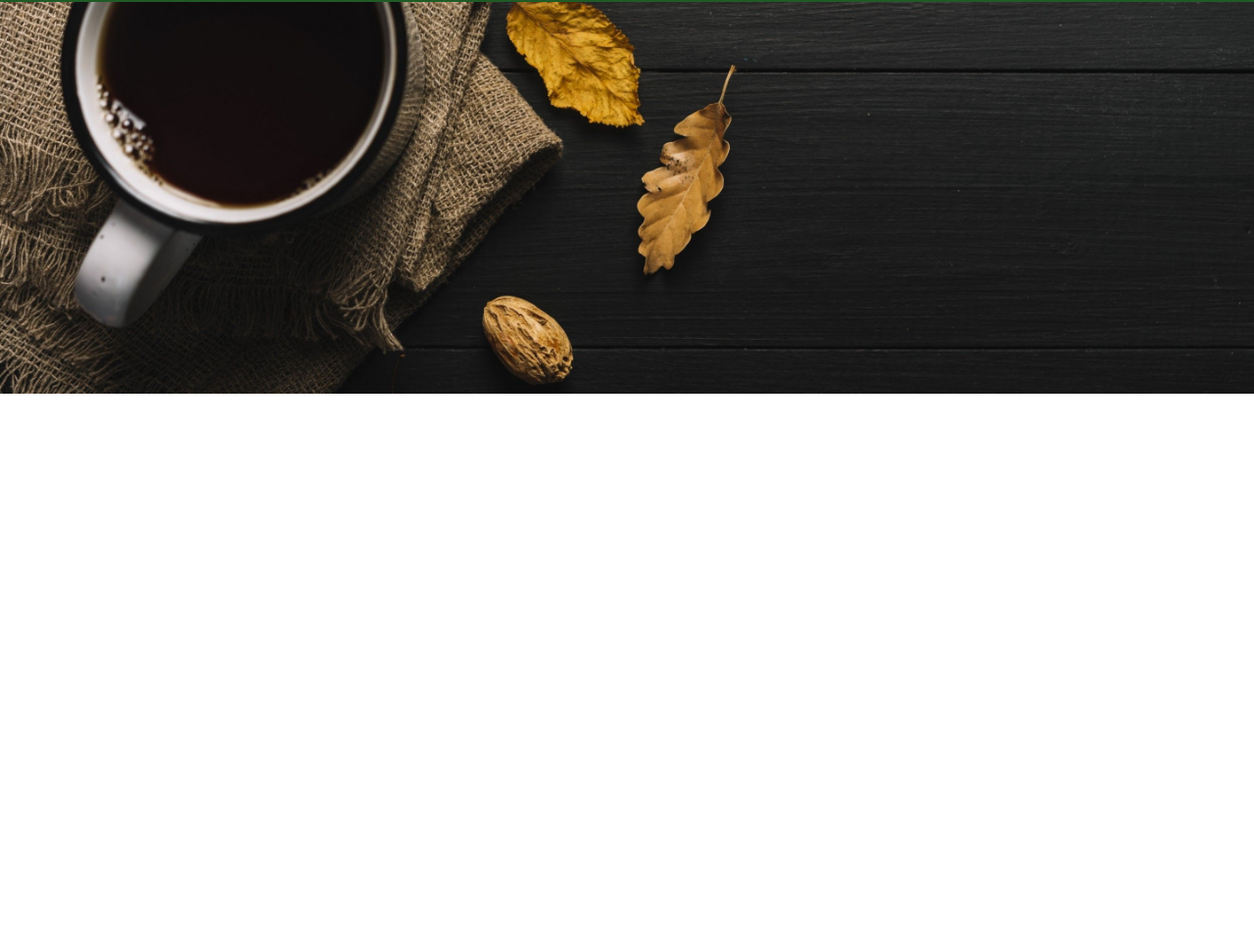
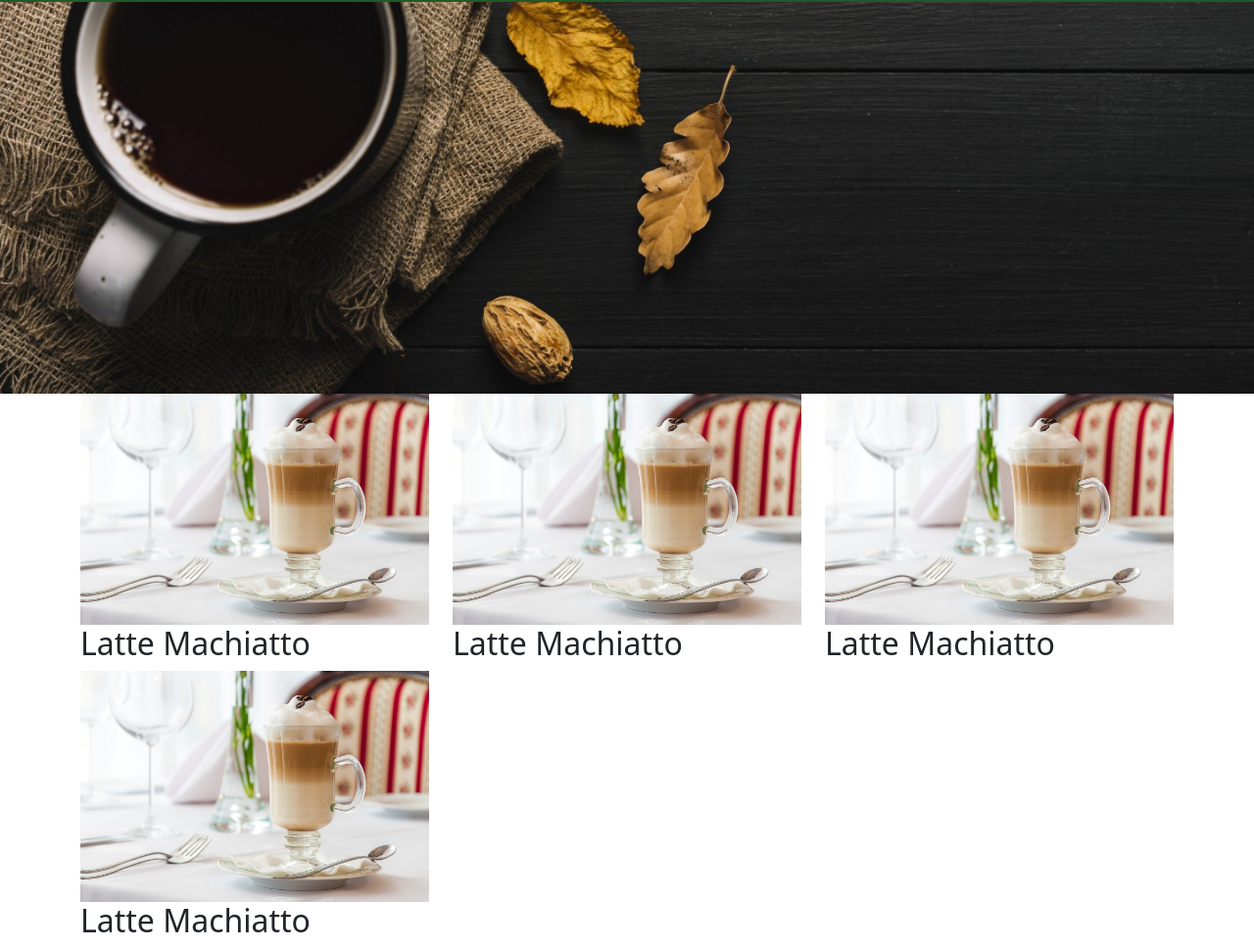
Before and after one commit to gicziAttila/gicziAttila.github.io, a plain HTML site: page HTML/kavefajtak.html in a window 1280 px wide. Shown: the part 64-1032 px from the top of the page at 98% size. Before the commit the page ends 800 px from the top, so only its background shows below. Drawn offline with nearby package versions, Linux system fonts and the light colour scheme.

Commit message:
kave class

```diff
--- a/CSS/lucky.css
+++ b/CSS/lucky.css
@@ -28,3 +28,10 @@ nav a:first-child img{
     background-size: cover;
     height: 400px;
 }
+.kave{
+    color: #1f5b25;
+    background-color: #fff;
+    border: 1px solid #1f5b25;
+    border-radius: 4px;
+    margin-bottom: 1rem;
+}
--- a/HTML/kavefajtak.html
+++ b/HTML/kavefajtak.html
@@ -26,8 +26,27 @@
         </nav>
     </header>
     <main>
-        <div class="banner">
+        <div class="banner"></div>
 
+        <div class="container">
+            <div class="row">
+                <div class="col-lg-4"><kave>
+                    <img src="../img/coffee/latteMachiatto.jpg" alt="" class="img-fluid">
+                    <h2>Latte Machiatto</h2>
+                </kave></div>
+                <div class="col-lg-4"><kave>
+                    <img src="../img/coffee/latteMachiatto.jpg" alt="" class="img-fluid">
+                    <h2>Latte Machiatto</h2>
+                </kave></div>
+                <div class="col-lg-4"><kave>
+                    <img src="../img/coffee/latteMachiatto.jpg" alt="" class="img-fluid">
+                    <h2>Latte Machiatto</h2>
+                </kave></div>
+                <div class="col-lg-4"><kave>
+                    <img src="../img/coffee/latteMachiatto.jpg" alt="" class="img-fluid">
+                    <h2>Latte Machiatto</h2>
+                </kave></div>
+            </div>
         </div>
     </main>
     <footer>
```
